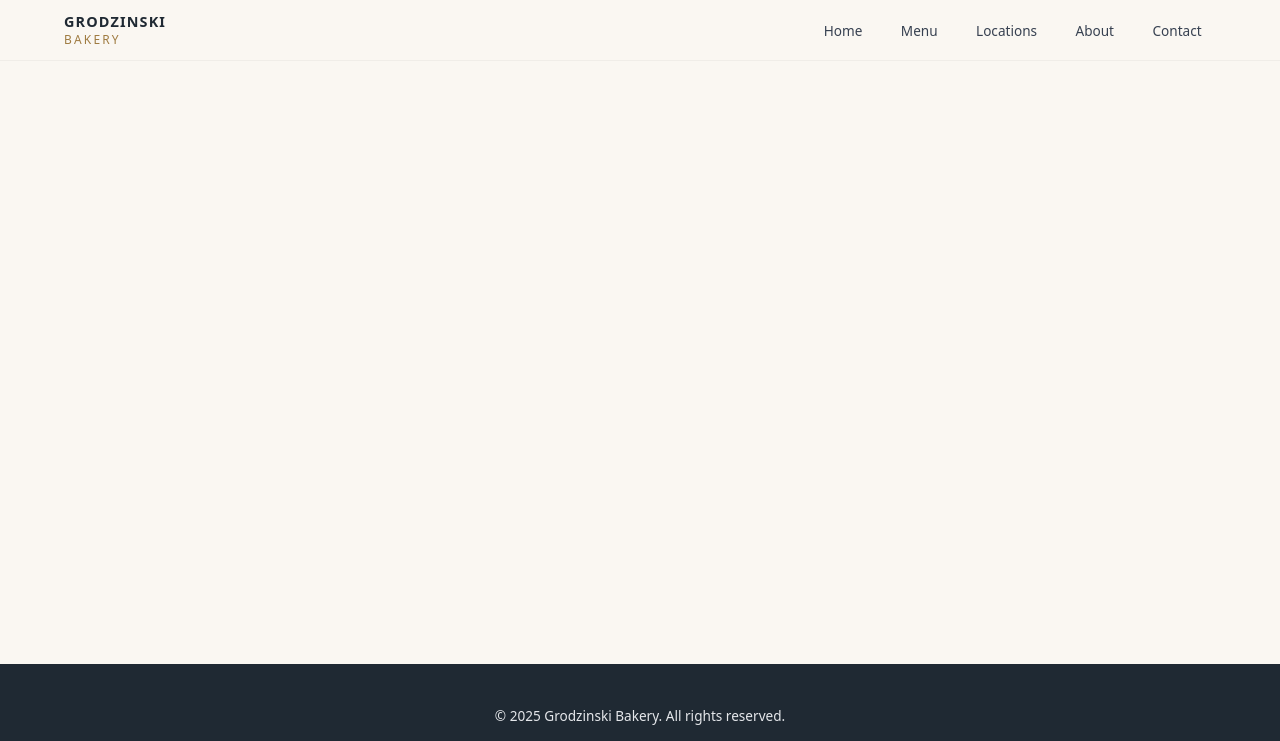
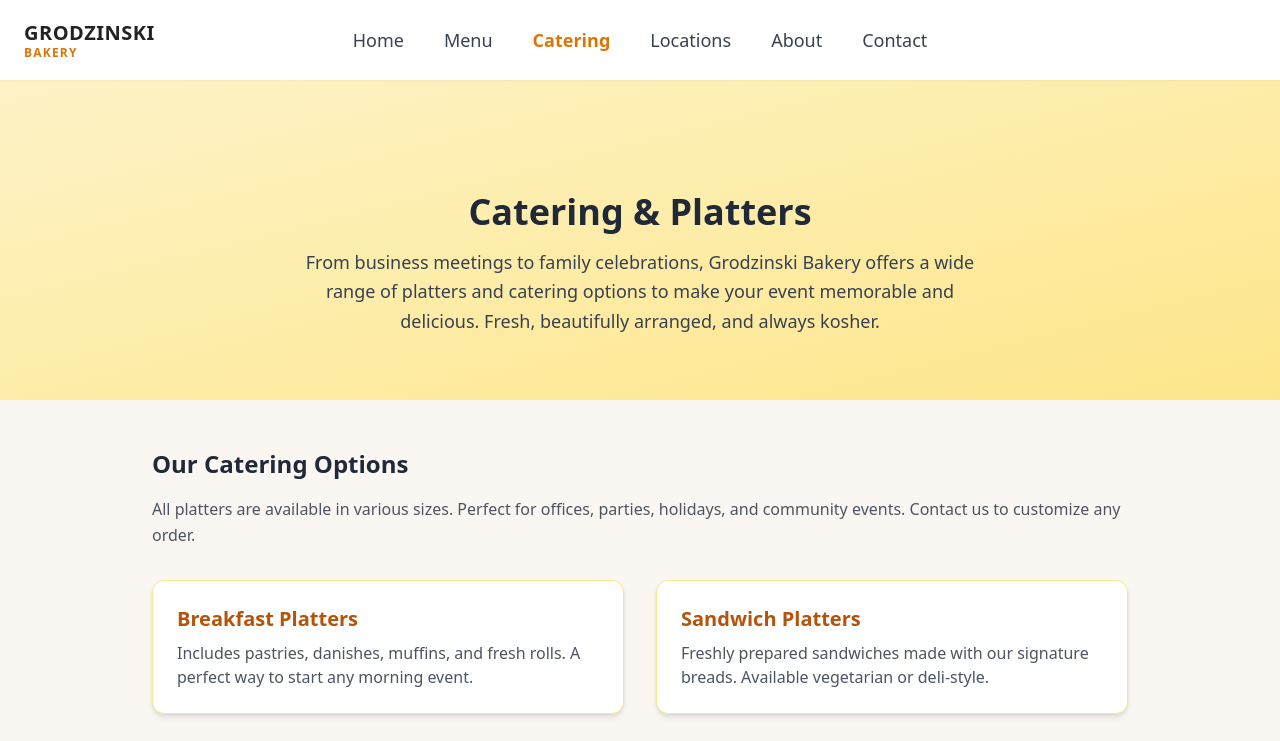
Before and after one commit to HamesInFlames/Grodzinski_Bakery_web, a React (Vite) app: page /Catering in a window 1280 px wide. Shown: the top 741 px of the page. Built offline with nearby package versions, Linux system fonts and the light colour scheme.

Commit message:
Added Catering page and routing updates

```diff
--- a/package.json
+++ b/package.json
@@ -12,7 +12,7 @@
     "@tailwindcss/postcss": "^4.1.17",
     "autoprefixer": "^10.4.22",
     "postcss": "^8.5.6",
-    "tailwindcss": "^4.1.17",
+    "tailwindcss": "^3.4.1",
     "vite": "npm:rolldown-vite@7.1.14"
   },
   "overrides": {
@@ -21,6 +21,7 @@
   "dependencies": {
     "react": "^19.2.0",
     "react-dom": "^19.2.0",
+    "react-icons": "^5.5.0",
     "react-router-dom": "^7.9.6"
   }
 }
--- a/postcss.config.cjs
+++ b/postcss.config.cjs
@@ -1,5 +1,6 @@
 module.exports = {
   plugins: {
-    "@tailwindcss/postcss": {},
+    tailwindcss: {},
+    autoprefixer: {},
   },
-};
+}
--- a/src/App.css
+++ b/src/App.css
@@ -1,4 +1,5 @@
-/*src\App.css
+/*src\App.css*/
+
 /* RESET / BASE */
 *,
 *::before,
@@ -29,68 +30,7 @@ a {
 
 main {
   flex: 1;
-}
-
-/* NAVBAR */
-.navbar {
-  position: sticky;
-  top: 0;
-  z-index: 40;
-  display: flex;
-  justify-content: space-between;
-  align-items: center;
-  padding: 0.75rem 5vw;
-  background: rgba(250, 247, 242, 0.94);
-  backdrop-filter: blur(10px);
-  border-bottom: 1px solid rgba(0, 0, 0, 0.04);
-}
-
-.navbar__logo {
-  display: flex;
-  flex-direction: column;
-}
-
-.navbar__logo-main {
-  font-weight: 700;
-  letter-spacing: 0.08em;
-  text-transform: uppercase;
-  font-size: 0.9rem;
-}
-
-.navbar__logo-sub {
-  font-size: 0.75rem;
-  letter-spacing: 0.18em;
-  text-transform: uppercase;
-  color: #9f7b41;
-}
-
-.navbar__links {
-  display: flex;
-  gap: 0.6rem;
-  align-items: center;
-}
-
-.navbar__link {
-  background: none;
-  border: none;
-  padding: 0.45rem 0.9rem;
-  border-radius: 999px;
-  font-size: 0.85rem;
-  cursor: pointer;
-  color: #374151;
-  text-decoration: none;
-  transition: background-color 0.15s ease, transform 0.1s ease,
-    color 0.15s ease;
-}
-
-.navbar__link:hover {
-  background-color: rgba(159, 123, 65, 0.08);
-  transform: translateY(-1px);
-}
-
-.navbar__link--active {
-  background-color: #c3924a;
-  color: #fdfaf4;
+  padding-top: 80px; /* FIX: space below fixed Tailwind navbar */
 }
 
 /* HERO */
@@ -493,7 +433,7 @@ main {
   gap: 0.35rem;
 }
 
-.menu-item__price {
+menu-item__price {
   font-weight: 600;
   font-size: 0.95rem;
   color: #7a4f1d;
@@ -552,17 +492,6 @@ main {
 
 /* RESPONSIVE */
 @media (max-width: 768px) {
-  .navbar {
-    flex-direction: column;
-    align-items: flex-start;
-    gap: 0.5rem;
-  }
-
-  .navbar__links {
-    flex-wrap: wrap;
-    justify-content: flex-start;
-  }
-
   .hero {
     padding: 3.5rem 5vw 3rem;
     min-height: 60vh;
--- a/src/App.jsx
+++ b/src/App.jsx
@@ -1,55 +1,31 @@
-//src\App.jsx
 import React from "react";
-import { NavLink, Routes, Route } from "react-router-dom";
+import { Routes, Route } from "react-router-dom";
+
+import Navbar from "./components/Navbar";
 import Home from "./pages/Home.jsx";
 import Menu from "./pages/Menu.jsx";
 import About from "./pages/About.jsx";
+import Catering from "./pages/Catering.jsx";
 import Locations from "./pages/Locations.jsx";
 import Contact from "./pages/Contact.jsx";
 
 function App() {
-  const navLinkClass = ({ isActive }) =>
-    "navbar__link" + (isActive ? " navbar__link--active" : "");
-
   return (
     <div className="app">
-      {/* NAVBAR */}
-      <header className="navbar">
-        <div className="navbar__logo">
-          <span className="navbar__logo-main">GRODZINSKI</span>
-          <span className="navbar__logo-sub">BAKERY</span>
-        </div>
-        <nav className="navbar__links">
-          <NavLink to="/" end className={navLinkClass}>
-            Home
-          </NavLink>
-          <NavLink to="/menu" className={navLinkClass}>
-            Menu
-          </NavLink>
-          <NavLink to="/locations" className={navLinkClass}>
-            Locations
-          </NavLink>
-          <NavLink to="/about" className={navLinkClass}>
-            About
-          </NavLink>
-          <NavLink to="/contact" className={navLinkClass}>
-            Contact
-          </NavLink>
-        </nav>
-      </header>
+      {/* NEW NAVBAR */}
+      <Navbar />
 
-      {/* ROUTES */}
       <main>
         <Routes>
           <Route path="/" element={<Home />} />
           <Route path="/menu" element={<Menu />} />
+          <Route path="/Catering" element={<Catering />} />
+          <Route path="/locations" element={<Locations />} />
           <Route path="/about" element={<About />} />
-          <Route path="/locations" element={<Locations />} />
           <Route path="/contact" element={<Contact />} />
         </Routes>
       </main>
 
-      {/* FOOTER */}
       <footer className="footer">
         <p>© {new Date().getFullYear()} Grodzinski Bakery. All rights reserved.</p>
         <p className="footer__note">
--- a/src/components/Navbar.jsx
+++ b/src/components/Navbar.jsx
@@ -1,25 +1,85 @@
-//src\components\Navbar.jsx
+import { NavLink } from "react-router-dom";
+import { AiOutlineMenu } from "react-icons/ai";
+
 export default function Navbar() {
-  console.log("NAVBAR RENDERED ✅");
-
   return (
     <nav className="w-full bg-white shadow-sm fixed top-0 left-0 z-50">
-      <div className="max-w-7xl mx-auto px-6 h-20 flex items-center justify-between">
-        <h1 className="text-2xl font-semibold tracking-wide">
-          Grodzinski Bakery
-        </h1>
+      <div className="max-w-7xl mx-auto px-6 h-20 grid grid-cols-3 items-center">
 
-        <ul className="hidden md:flex space-x-10 text-lg font-medium text-gray-700">
-          <li>Home</li>
-          <li>Baked Goods</li>
-          <li>Holidays</li>
-          <li>Wholesale</li>
-          <li>Catering</li>
-          <li>About Us</li>
-          <li>Contact</li>
+        {/* LEFT — LOGO */}
+        <div className="flex items-center">
+          <h1 className="text-xl font-bold tracking-wide leading-tight">
+            GRODZINSKI
+            <span className="block text-xs tracking-widest text-amber-600">
+              BAKERY
+            </span>
+          </h1>
+        </div>
+
+        {/* CENTER — LINKS */}
+        <ul className="hidden md:flex justify-center space-x-10 text-lg font-medium text-gray-700">
+          <NavLink
+            to="/"
+            className={({ isActive }) =>
+              isActive ? "text-amber-600 font-semibold" : "hover:text-amber-600"
+            }
+          >
+            Home
+          </NavLink>
+
+          <NavLink
+            to="/menu"
+            className={({ isActive }) =>
+              isActive ? "text-amber-600 font-semibold" : "hover:text-amber-600"
+            }
+          >
+            Menu
+          </NavLink>
+
+          <NavLink
+            to="/catering"
+            className={({ isActive }) =>
+              isActive ? "text-amber-600 font-semibold" : "hover:text-amber-600"
+            }
+          >
+            Catering
+          </NavLink>
+
+          <NavLink
+            to="/locations"
+            className={({ isActive }) =>
+              isActive ? "text-amber-600 font-semibold" : "hover:text-amber-600"
+            }
+          >
+            Locations
+          </NavLink>
+
+          <NavLink
+            to="/about"
+            className={({ isActive }) =>
+              isActive ? "text-amber-600 font-semibold" : "hover:text-amber-600"
+            }
+          >
+            About
+          </NavLink>
+
+          <NavLink
+            to="/contact"
+            className={({ isActive }) =>
+              isActive ? "text-amber-600 font-semibold" : "hover:text-amber-600"
+            }
+          >
+            Contact
+          </NavLink>
         </ul>
 
-        <button className="md:hidden text-3xl">☰</button>
+        {/* RIGHT — MOBILE ICON */}
+        <div className="flex justify-end md:hidden">
+          <button className="text-3xl text-gray-700">
+            <AiOutlineMenu />
+          </button>
+        </div>
+
       </div>
     </nav>
   );
--- a/src/main.jsx
+++ b/src/main.jsx
@@ -4,6 +4,7 @@ import ReactDOM from "react-dom/client";
 import { BrowserRouter } from "react-router-dom";
 import App from "./App.jsx";
 import "./App.css";
+import './index.css'
 
 ReactDOM.createRoot(document.getElementById("root")).render(
   <React.StrictMode>
--- /dev/null
+++ b/src/pages/Catering.jsx
@@ -0,0 +1,85 @@
+//src\pages\Catering.jsx
+import React from "react";
+
+export default function Catering() {
+  return (
+    <div className="catering-page bg-[#faf7f2] pb-20">
+
+      {/* HERO */}
+      <section className="pt-28 pb-16 px-6 bg-gradient-to-br from-amber-100 to-amber-200">
+        <div className="max-w-4xl mx-auto text-center">
+          <h1 className="text-4xl font-bold text-gray-800 mb-4">
+            Catering & Platters
+          </h1>
+          <p className="text-gray-700 text-lg leading-relaxed max-w-2xl mx-auto">
+            From business meetings to family celebrations, Grodzinski Bakery
+            offers a wide range of platters and catering options to make your event
+            memorable and delicious. Fresh, beautifully arranged, and always kosher.
+          </p>
+        </div>
+      </section>
+
+      {/* CONTENT */}
+      <section className="max-w-5xl mx-auto mt-12 px-6">
+
+        <h2 className="text-2xl font-semibold text-gray-800 mb-4">
+          Our Catering Options
+        </h2>
+        <p className="text-gray-600 mb-8 leading-relaxed">
+          All platters are available in various sizes. Perfect for offices,
+          parties, holidays, and community events. Contact us to customize any order.
+        </p>
+
+        {/* GRID */}
+        <div className="grid grid-cols-1 md:grid-cols-2 gap-8">
+
+          {/* PLATTER CARD */}
+          <div className="bg-white rounded-xl p-6 shadow-md border border-amber-200">
+            <h3 className="text-xl font-semibold text-amber-700">Breakfast Platters</h3>
+            <p className="text-gray-600 mt-2">
+              Includes pastries, danishes, muffins, and fresh rolls.
+              A perfect way to start any morning event.
+            </p>
+          </div>
+
+          <div className="bg-white rounded-xl p-6 shadow-md border border-amber-200">
+            <h3 className="text-xl font-semibold text-amber-700">Sandwich Platters</h3>
+            <p className="text-gray-600 mt-2">
+              Freshly prepared sandwiches made with our signature breads.
+              Available vegetarian or deli-style.
+            </p>
+          </div>
+
+          <div className="bg-white rounded-xl p-6 shadow-md border border-amber-200">
+            <h3 className="text-xl font-semibold text-amber-700">Baked Goods Trays</h3>
+            <p className="text-gray-600 mt-2">
+              Cookies, brownies, rugelach, and more. Great for dessert tables
+              or afternoon gatherings.
+            </p>
+          </div>
+
+          <div className="bg-white rounded-xl p-6 shadow-md border border-amber-200">
+            <h3 className="text-xl font-semibold text-amber-700">Challah & Bread Baskets</h3>
+            <p className="text-gray-600 mt-2">
+              Beautifully arranged baskets featuring our famous challah,
+              specialty loaves, and rolls.
+            </p>
+          </div>
+
+        </div>
+
+        {/* CONTACT BUTTON */}
+        <div className="text-center mt-12">
+          <a
+            href="/contact"
+            className="inline-block bg-amber-600 hover:bg-amber-700 text-white px-8 py-3 rounded-full text-lg shadow-md transition"
+          >
+            Request Catering
+          </a>
+        </div>
+
+      </section>
+
+    </div>
+  );
+}
--- a/tailwind.config.js
+++ b/tailwind.config.js
@@ -1,8 +1,11 @@
 /** @type {import('tailwindcss').Config} */
-export default {
-  content: ["./index.html", "./src/**/*.{js,jsx,ts,tsx}"],
+module.exports = {
+  content: [
+    "./index.html",
+    "./src/**/*.{js,jsx,ts,tsx}",
+  ],
   theme: {
     extend: {},
   },
   plugins: [],
-};
+}
```
Also changed, not shown: 1 other file (tests, documents, lock files or other folders).
